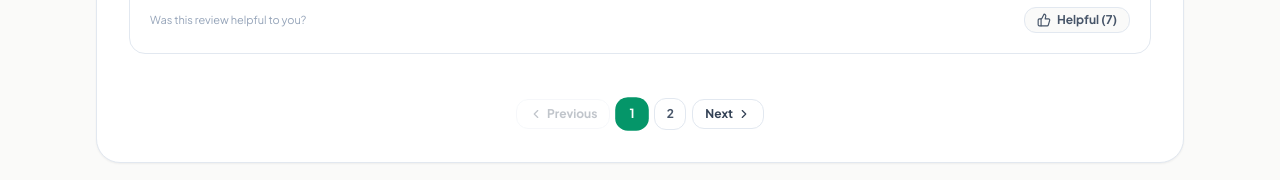
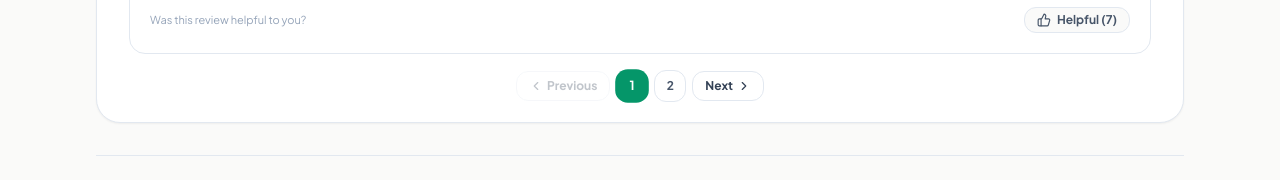
Before and after one commit to kamiyami05/TechWiz2026, a React (Vite) app: page /markets/mkt-1 in a window 1280 px wide. Shown: the part 2696-2876 px from the top of the page. Built offline with nearby package versions, Linux system fonts and the light colour scheme.

Commit message:
style(reviews): reduce pagination vertical spacing by 50%

```diff
--- a/src/components/MarketReviews.jsx
+++ b/src/components/MarketReviews.jsx
@@ -194,7 +194,7 @@ export default function MarketReviews({
   const starLabels = ['', '1/5 - Poor', '2/5 - Fair', '3/5 - Good', '4/5 - Very Good', '5/5 - Exceptional!'];
 
   return (
-    <div className="bg-white dark:bg-slate-800 rounded-3xl p-6 sm:p-8 border border-slate-200 dark:border-slate-700 shadow-sm space-y-8 my-8">
+    <div className="bg-white dark:bg-slate-800 rounded-3xl p-6 sm:px-8 sm:pt-8 sm:pb-4 pb-4 border border-slate-200 dark:border-slate-700 shadow-sm space-y-8 my-8">
 
       {/* Header Summary */}
       <div className="flex flex-col sm:flex-row sm:items-center justify-between gap-6 pb-6 border-b border-slate-100 dark:border-slate-700">
@@ -499,7 +499,7 @@ export default function MarketReviews({
 
       {/* Pagination Controls (3 reviews per page) */}
       {totalPages > 1 && (
-        <div className="pt-3 flex items-center justify-center gap-1.5 text-xs">
+        <div className="!mt-4 pt-0 pb-1 flex items-center justify-center gap-1.5 text-xs">
           <button
             type="button"
             onClick={() => setCurrentPage(p => Math.max(1, p - 1))}
```
